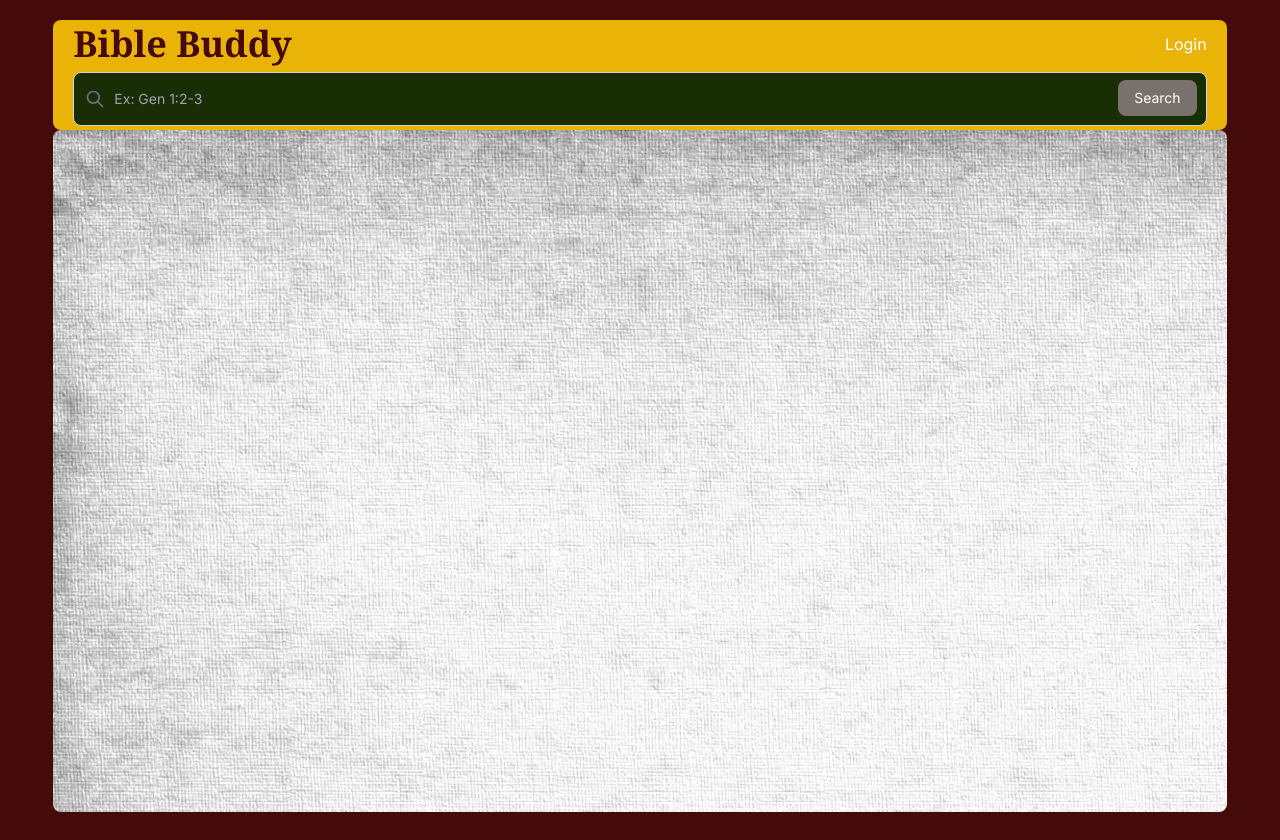
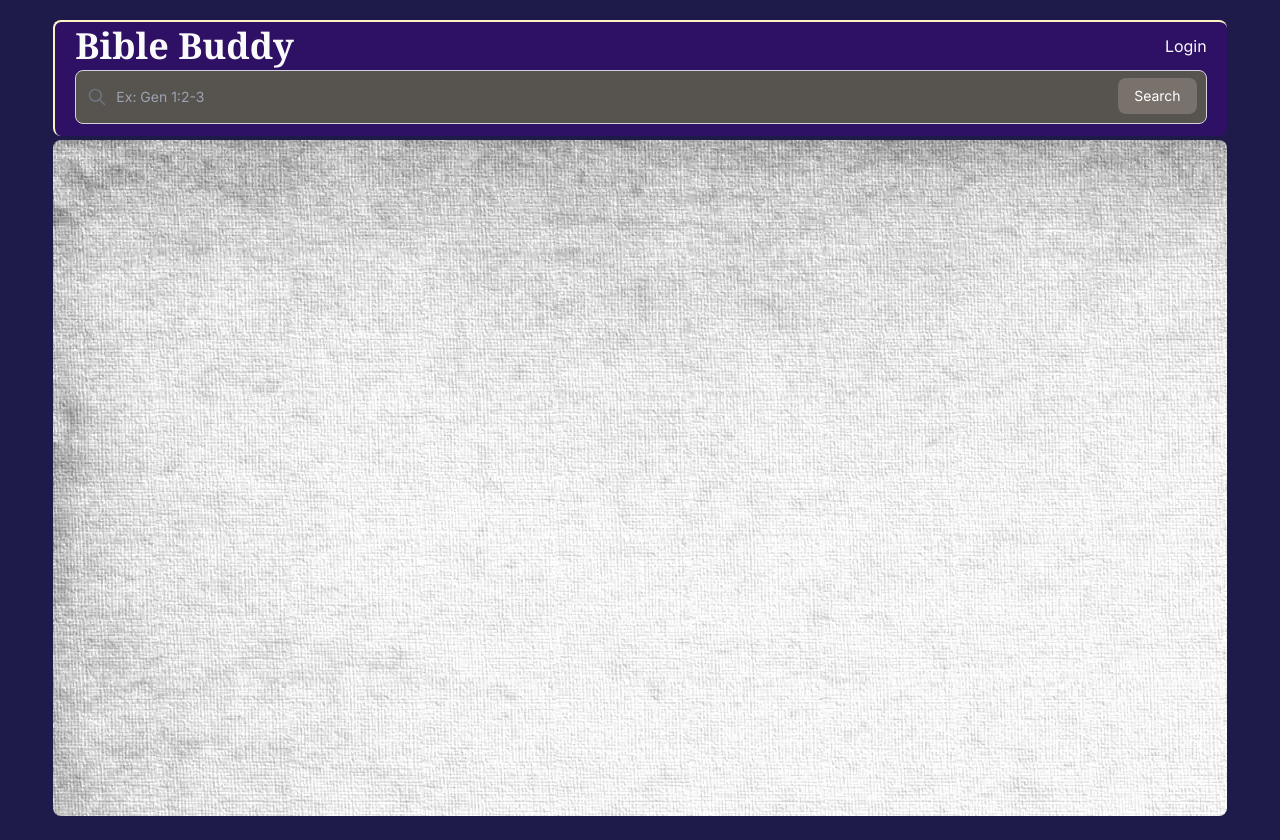
Before and after one commit to robcross1977/kjv-web, a Next.js app: page / in a window 1280 px wide. Built offline with nearby package versions, Linux system fonts and the light colour scheme; no server answers.

Commit message:
fixed color scheme

```diff
--- a/src/app/layout.tsx
+++ b/src/app/layout.tsx
@@ -16,7 +16,7 @@ export default function RootLayout({
 }) {
   return (
     <html lang="en">
-      <body className={`${inter.className} bg-red-950`}>
+      <body className={`${inter.className} bg-indigo-950`}>
         <UserProvider>{children}</UserProvider>
       </body>
     </html>
--- a/src/components/auth/auth.tsx
+++ b/src/components/auth/auth.tsx
@@ -8,7 +8,7 @@ export default function Auth() {
   if (error) return <div>Error: {JSON.stringify(error)}</div>;
 
   return (
-    <div className="mr-5 text-white hover:text-red-950">
+    <div className="mr-5 text-zinc-50 hover:text-teal-700">
       {user ? (
         <Link href="/api/auth/logout" data-testid="logout">
           {`Logout ${user.name}`}
--- a/src/components/search/free-search.tsx
+++ b/src/components/search/free-search.tsx
@@ -26,7 +26,7 @@ export default function FreeSearch() {
 
   return (
     <div className="flex flex-col w-full mx-auto h-screen">
-      <div className="flex flex-col w-full sm:flex-row py-1 bg-yellow-500 rounded-b-lg justify-between items-center">
+      <div className="flex flex-col w-full sm:flex-row pb-3 bg-violet-950 border-l-2 border-amber-100 rounded-b-lg justify-between items-center">
         <Search
           query={query}
           changeQuery={changeQuery}
@@ -35,7 +35,7 @@ export default function FreeSearch() {
         />
       </div>
 
-      <div className="flex flex-grow w-full bg-parchment rounded-lg py-2.5 px-5 mr-2 mb-2">
+      <div className="flex flex-grow w-full bg-parchment rounded-lg py-2.5 px-5 mr-2 my-1">
         <BookDisplay book={results} isDirty={isDirty} />
       </div>
     </div>
--- a/src/components/search/search.tsx
+++ b/src/components/search/search.tsx
@@ -21,7 +21,7 @@ export default function Search({
         <input
           type="search"
           id="default-search"
-          className="block w-full p-4 pl-10 text-sm bg-lime-950 text-white border border-gray-300 rounded-lg  focus:ring-gray-300 focus:border-gray-300"
+          className="block w-full p-4 pl-10 text-sm bg-stone-600 text-white border border-gray-300 rounded-lg  focus:ring-gray-300 focus:border-gray-300"
           placeholder="Ex: Gen 1:2-3"
           required
           value={query}
--- a/src/components/shared/header.tsx
+++ b/src/components/shared/header.tsx
@@ -3,7 +3,7 @@ import Title from "./title";
 
 export default function Header() {
   return (
-    <header className="flex flex-col w-full sm:flex-row py-1 bg-yellow-500 rounded-t-lg justify-between items-center">
+    <header className="flex flex-col w-full sm:flex-row py-1 bg-violet-950 border-l-2 border-t-2 border-amber-100 rounded-t-lg justify-between items-center">
       <Title />
       <Auth />
     </header>
--- a/src/components/shared/title.tsx
+++ b/src/components/shared/title.tsx
@@ -1,7 +1,7 @@
 export default function Title() {
   return (
     <div className="mx-5">
-      <p className="font-serif font-semibold text-4xl mb-1 sm:text-3xl sm:mb-0 md:text-4xl text-red-950">
+      <p className="font-serif font-semibold text-4xl mb-1 sm:text-3xl sm:mb-0 md:text-4xl text-zinc-50">
         Bible Buddy
       </p>
     </div>
```
